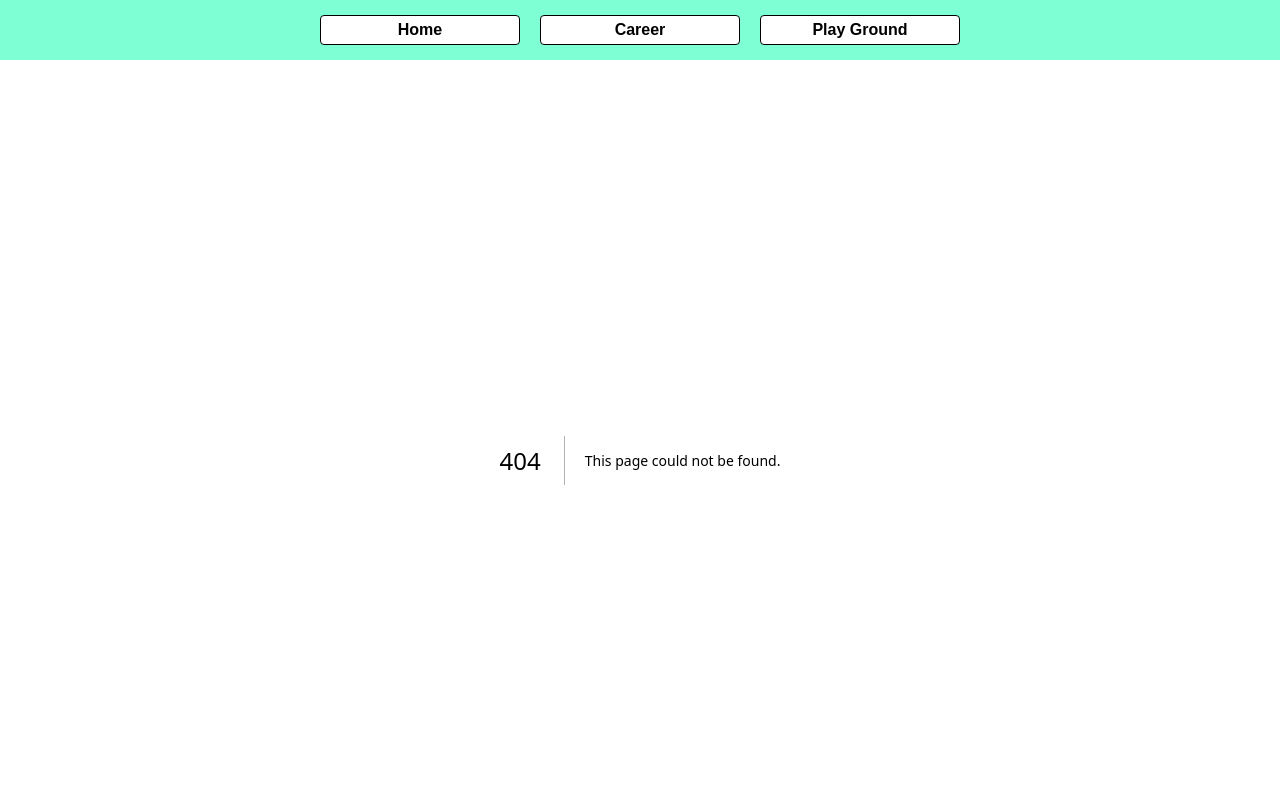
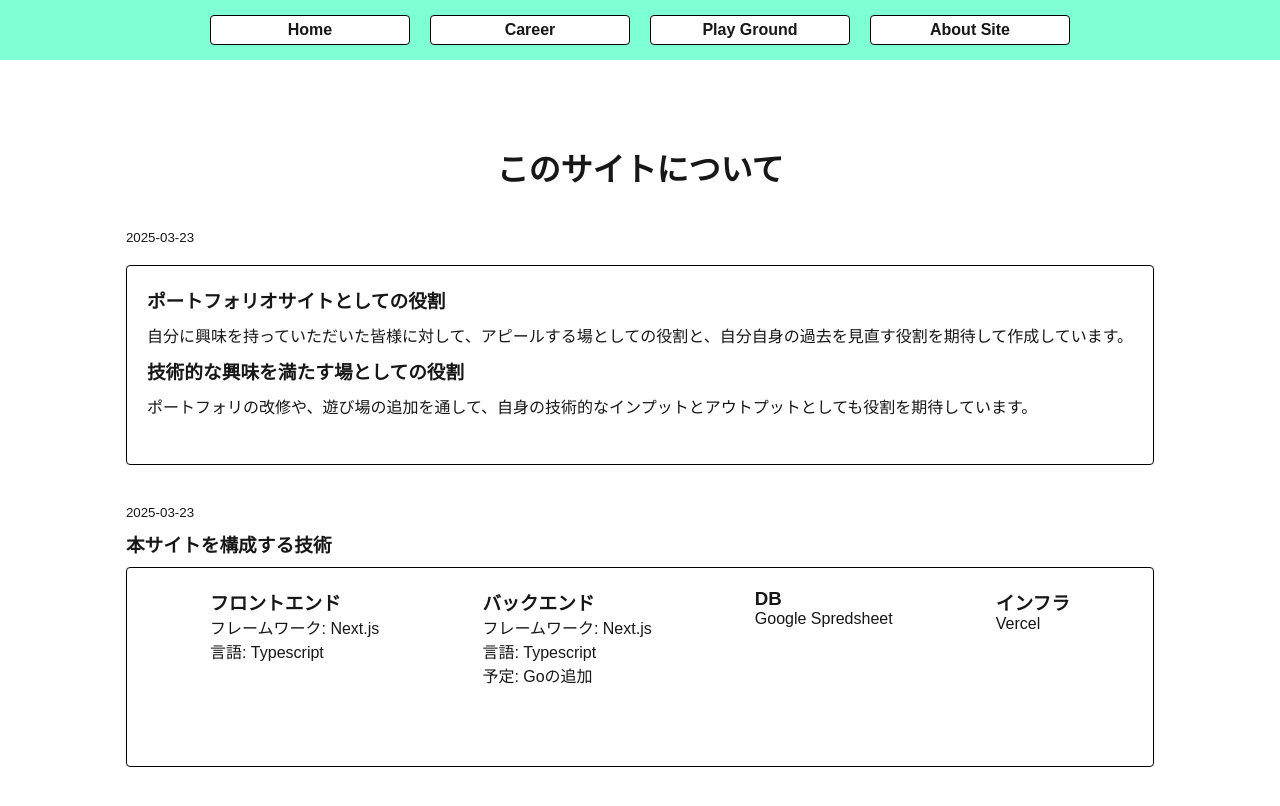
Before and after one commit to TatsuA-labs/my_portfolio, a Next.js app: page /about_site in a window 1280 px wide. Before the commit this address had no page. Shown: the top 806 px of the page. Built offline with nearby package versions, Linux system fonts and the light colour scheme.

Commit message:
About Siteの追加

```diff
--- a/app/_components/Header.tsx
+++ b/app/_components/Header.tsx
@@ -8,6 +8,7 @@ const Header = () => {
 				<LinkButton href="/" title="Home" />
 				<LinkButton href="/career" title="Career" />
 				<LinkButton href="/play_ground" title="Play Ground" />
+				<LinkButton href="/about_site" title="About Site" />
 				{/* <LinkButton href="/contact" title="Contact" /> */}
 			</nav>
 		</header>
--- /dev/null
+++ b/app/about_site/Page.module.scss
@@ -0,0 +1,30 @@
+.page {
+  width: 100%;
+  margin-top: 32px;
+	display: flex;
+  justify-content: center;
+}
+.title_wrapper {
+	display: flex;
+	flex-direction: column;
+  justify-content: center;
+	gap: 10px;
+}
+.page_container {
+	max-width: 1200px;
+  display: flex;
+	flex-direction: column;
+  justify-content: center;
+  align-items: center;
+  padding: 20px;
+  margin-top: 32px;
+	gap: 40px;
+}
+.content {
+	height: 100%;
+	max-width: 300px;
+	padding: 0 40px;
+	display: flex;
+	flex-direction: column;
+	justify-content: flex-start;
+}
--- /dev/null
+++ b/app/about_site/page.tsx
@@ -0,0 +1,51 @@
+import styles from "@/app/about_site/Page.module.scss";
+import ContentsWrapper from "@/components/common/contents/ContentsWrapper";
+
+const Page = () => {
+	return (
+		<div className={styles.page}>
+			<div className={styles.page_container}>
+				<h1>このサイトについて</h1>
+				<ContentsWrapper created="2025-03-23" title="" isFlex={false}>
+					<div className={styles.title_wrapper}>
+						<h3>ポートフォリオサイトとしての役割</h3>
+						<p>
+							自分に興味を持っていただいた皆様に対して、アピールする場としての役割と、自分自身の過去を見直す役割を期待して作成しています。
+						</p>
+						<h3>技術的な興味を満たす場としての役割</h3>
+						<p>
+							ポートフォリの改修や、遊び場の追加を通して、自身の技術的なインプットとアウトプットとしても役割を期待しています。
+						</p>
+					</div>
+				</ContentsWrapper>
+				<ContentsWrapper
+					created="2025-03-23"
+					title="本サイトを構成する技術"
+					isFlex={true}
+				>
+					<div className={styles.content}>
+						<h3>フロントエンド</h3>
+						<p>フレームワーク: Next.js</p>
+						<p>言語: Typescript</p>
+					</div>
+					<div className={styles.content}>
+						<h3>バックエンド</h3>
+						<p>フレームワーク: Next.js</p>
+						<p>言語: Typescript</p>
+						<p>予定: Goの追加</p>
+					</div>
+					<div className={styles.content}>
+						<h3>DB</h3>
+						<p>Google Spredsheet</p>
+					</div>
+					<div className={styles.content}>
+						<h3>インフラ</h3>
+						<p>Vercel</p>
+					</div>
+				</ContentsWrapper>
+			</div>
+		</div>
+	);
+};
+
+export default Page;
--- a/app/play_ground/_components/CountUp.tsx
+++ b/app/play_ground/_components/CountUp.tsx
@@ -1,8 +1,8 @@
 "use client";
 
 import { useState } from "react";
-import ContentsWrapper from "@/app/play_ground/_components/contents/ContentsWrapper";
 import styles from "@/app/play_ground/_components/CountUp.module.scss";
+import ContentsWrapper from "@/components/common/contents/ContentsWrapper";
 
 enum DisplayType {
 	P = "P",
--- a/app/play_ground/_components/DamageEffect.tsx
+++ b/app/play_ground/_components/DamageEffect.tsx
@@ -2,8 +2,8 @@
 
 import { useEffect, useState } from "react";
 import Image from "next/image";
-import ContentsWrapper from "@/app/play_ground/_components/contents/ContentsWrapper";
 import styles from "@/app/play_ground/_components/DamageEffect.module.scss";
+import ContentsWrapper from "@/components/common/contents/ContentsWrapper";
 import { getRandomInt } from "@/utils/getRandomNumber";
 
 type Effects = {
--- a/app/play_ground/_components/TransformAnimation.tsx
+++ b/app/play_ground/_components/TransformAnimation.tsx
@@ -1,5 +1,5 @@
-import ContentsWrapper from "@/app/play_ground/_components/contents/ContentsWrapper";
 import styles from "@/app/play_ground/_components/TransformAnimation.module.scss";
+import ContentsWrapper from "@/components/common/contents/ContentsWrapper";
 
 const TransformAnimation = () => {
 	return (
--- a/app/play_ground/_components/contents/ContentsWrapper.tsx
+++ b/components/common/contents/ContentsWrapper.tsx
@@ -1,5 +1,5 @@
 import type { ReactNode } from "react";
-import styles from "@/app/play_ground/_components/contents/ContentsWrapper.module.scss";
+import styles from "@/components/common/contents/ContentsWrapper.module.scss";
 
 type ContentsWrapperProps = {
 	children: ReactNode;
```
Also changed, not shown: components/common/contents/ContentsWrapper.module.scss (renamed from app/play_ground/_components/contents/ContentsWrapper.module.scss).
